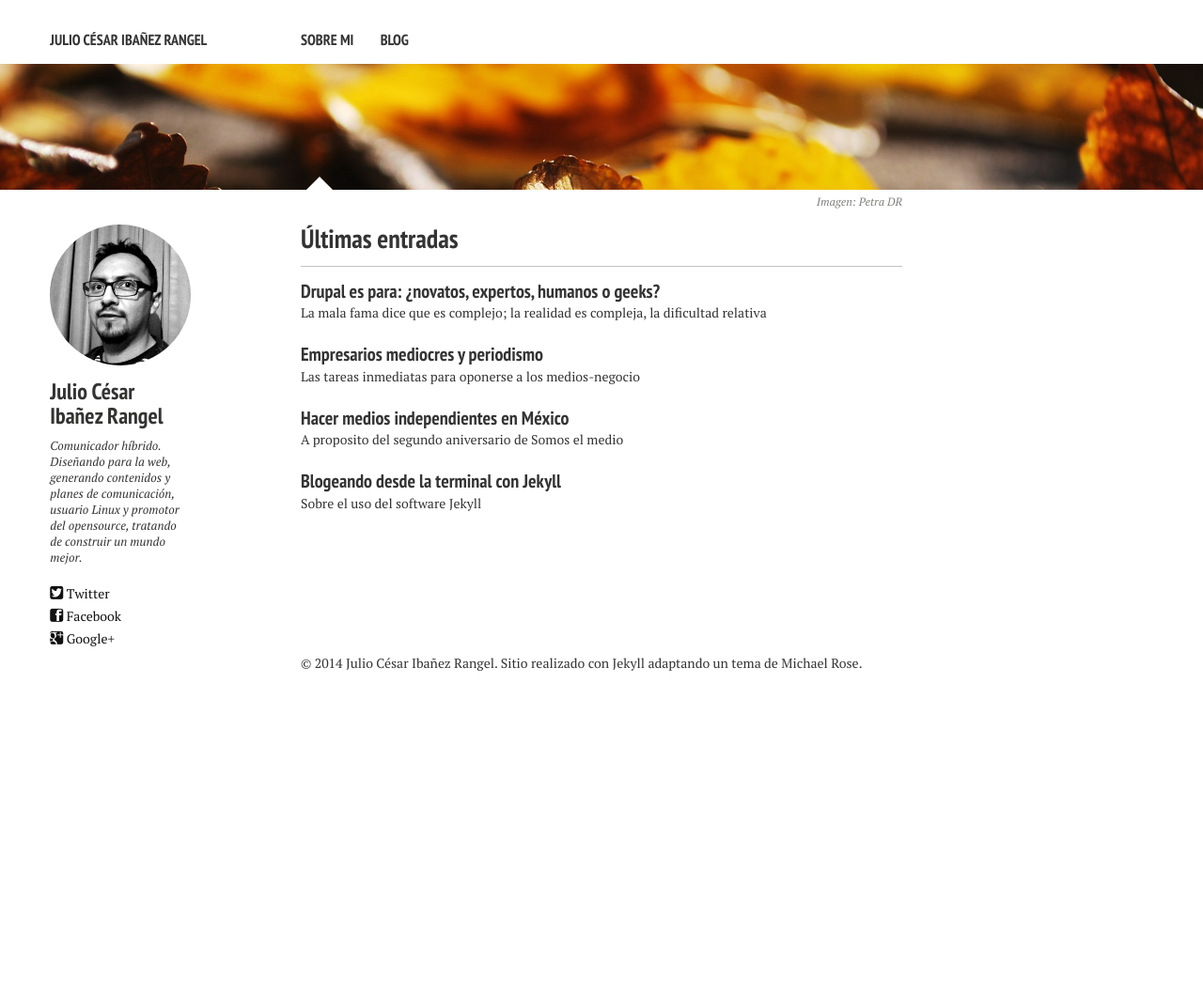
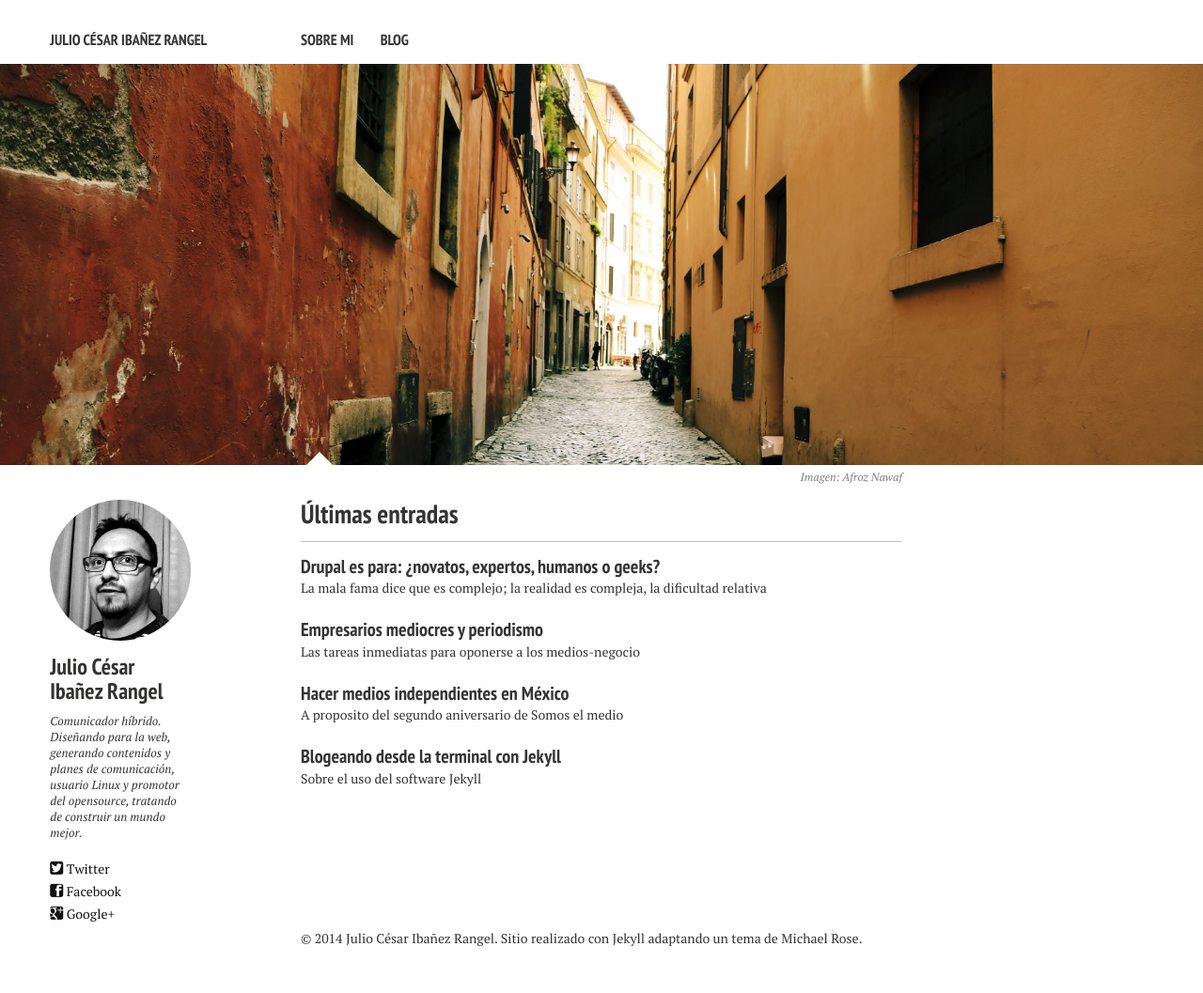
Before and after one commit to antikapital/blog, a Jekyll site: the page built from index.md, in a window 1280 px wide. Shown: the whole page at 94% size. Built offline with Jekyll 4.4.1, drawn with Linux system fonts in a browser that asks for light colours; nearby versions of some CDN libraries; before the commit the page ends 900 px from its top, so only the background shows below that.

```diff
--- a/index.md
+++ b/index.md
@@ -1,9 +1,9 @@
 ---
 layout: home
 description: "Blog de Julio César Ibañez"
-tags: [Jekyll, theme, responsive, blog, template]
+tags: [Julio, julio césar, ibañez, webdesign, comunicación y cultura, mexico, drupal, jekyll, diseñador web, periodismo web]
 image:
-  feature: texture-feature-01.jpg
-  credit: Petra DR
-  creditlink: https://twitter.com/Petchy19
+  feature: afroz.jpg
+  credit: Afroz Nawaf
+  creditlink: http://www.afroznawaf.com/
 ---
```
Also changed, not shown: images/afroz.jpg (added).
